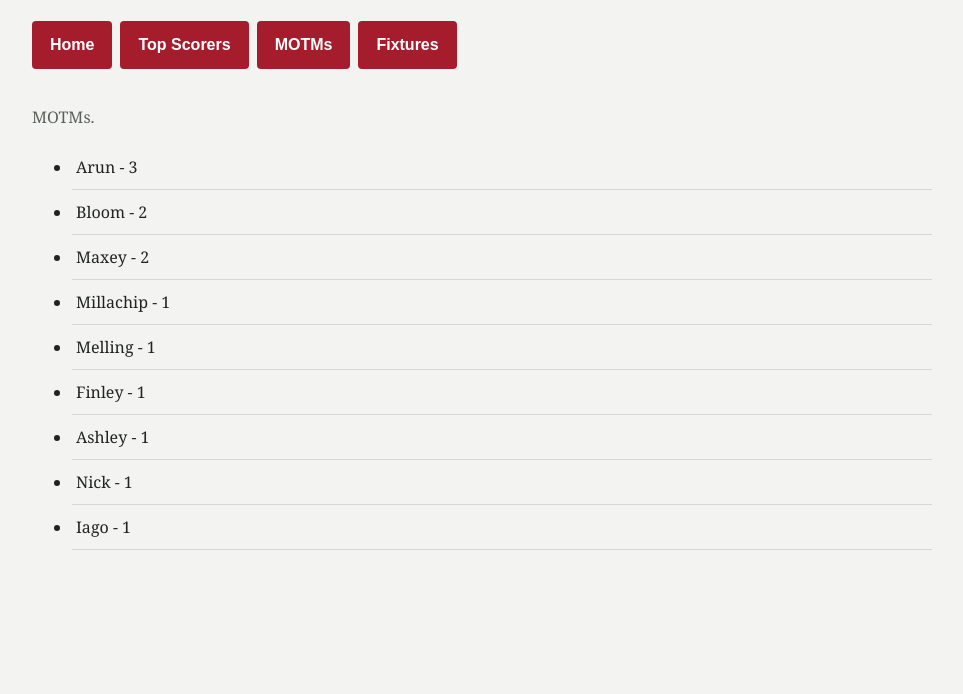
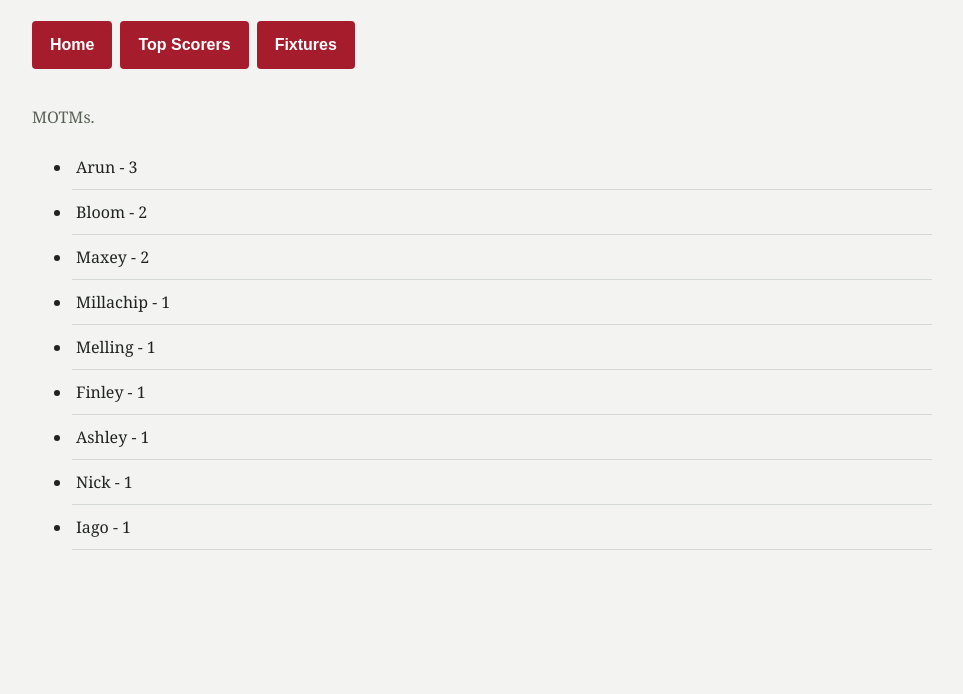
Before and after one commit to Henrygit-prog/Henrygit-prog.github.io, a plain HTML site: page Motms.html in a window 1280 px wide. Shown: the part 106-800 px from the top of the page, without its empty margins (158-1121 px from the left). Drawn offline with Linux system fonts and the light colour scheme.

Commit message:
nav bar update

```diff
--- a/Motms.html
+++ b/Motms.html
@@ -156,7 +156,6 @@
         <nav class="site-nav" aria-label="Page sections">
             <a href="index.html">Home</a>
             <a href="index.html#top-scorers">Top Scorers</a>
-            <a href="Motms.html">MOTMs</a>
             <a href="index.html#fixtures">Fixtures</a>
         </nav>
         <section id="motms">
```
Also changed, not shown: index.html (+0 -1 lines).
